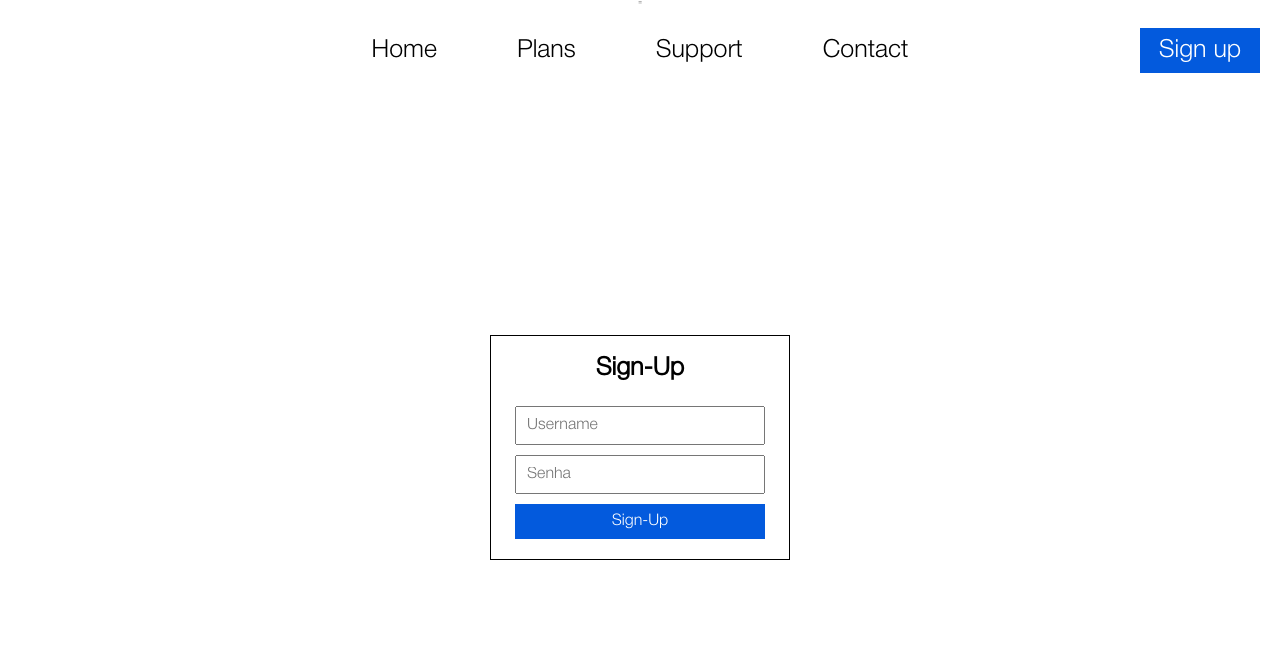
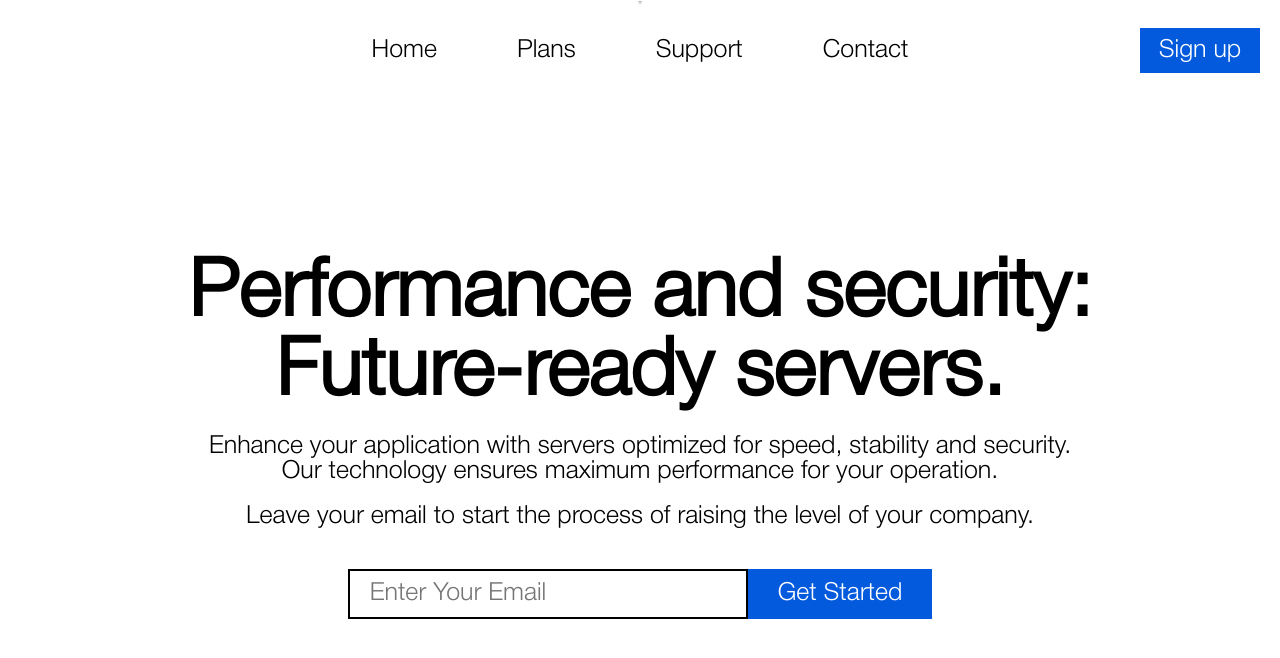
Before and after one commit to jgabrielcode/landing-page-projeto, a plain HTML site: page index.html in a window 1280 px wide. Drawn offline with Linux system fonts and the light colour scheme.

Commit message:
Revert "add"
This reverts commit 629c1a8a9cbdbf8d1fff1b18c020701f302a4e6f.

```diff
--- a/index.html
+++ b/index.html
@@ -22,20 +22,22 @@
    </header>
    <main>
 
+    <section class="container">
+        <div class="text-group">
+            <h1>Performance and security: <br> Future-ready servers.</h1>
+            <p>Enhance your application with servers optimized for speed, stability and security.<br> Our technology ensures maximum performance for your operation.</p>
+            <p>Leave your email to start the process of raising the level of your company.</p>
+        </div>
+        <form>
+            <div class="email-group">
+                <label for="iEmail"></label>
+                <input type="email" id="iEmail" placeholder="Enter Your Email" autocomplete="off">
+                <input type="submit" value="Get Started" id="bt">
+            </div>
+        </form>
+         <p id="out"></p>
+    </section>
     <section class="login">
-        <form>
-            <h1>Sign-Up</h1>
-            <div class="login-group">
-                <label for="iUser">Usuario</label>
-                <input type="text" id="iUser" placeholder="Username">
-            </div>
-            <div class="login-group">
-                <label for="iSenha">Senha</label>
-                <input type="password" id="iSenha" placeholder="Senha">
-            </div>
-            <input type="submit" value="Sign-Up" id="sign_up">
-        </form>
-    </section>
 
    </main>
    <script src="js/main.js"></script>
--- a/js/main.js
+++ b/js/main.js
@@ -16,5 +16,5 @@ frm.addEventListener("submit", (e)=>{
 
 btMenu.addEventListener("click", ()=>{
 container.className = "sumir"
-login.className = "exibir"
+login.style.display = "block"
 })
--- a/style.css
+++ b/style.css
@@ -137,41 +137,15 @@ color: var(--corback); cursor: pointer;
     text-align: center;
     color: green;
 }
-/* alterar login por .exibe */
-.login{
-    width: 30rem;
-    border: 0.1rem solid black;
-}
-.login>form{
 
-    padding: 2rem;
-    display: flex;
-    flex-direction: column;
-    justify-content: center;
-    align-items: center;
-    gap: 1rem;
 
-}
-.login>form>h1{
-    font-size: 2.5rem;
-    margin-bottom: 1.5rem;
+.sumir{
+    display: none;
 }
 
-.login>form>.login-group>input{
-    width: 25rem;
-    padding: 1rem;
-    font-size: 1.6rem;
-    outline: none;
+.login{
+    display: none;
+    border: 2px solid black;
+    height: 30rem;
+    width: 200px;
 }
-
-.login>form>#sign_up{
-    width: 25rem;
-    font-size: 1.6rem;
-    padding: 1rem;
-    background-color: var(--coricons);
-    color: white;
-    border: none;
-}
-.login>form>.login-group>label{
-    display: none;
-}
```
